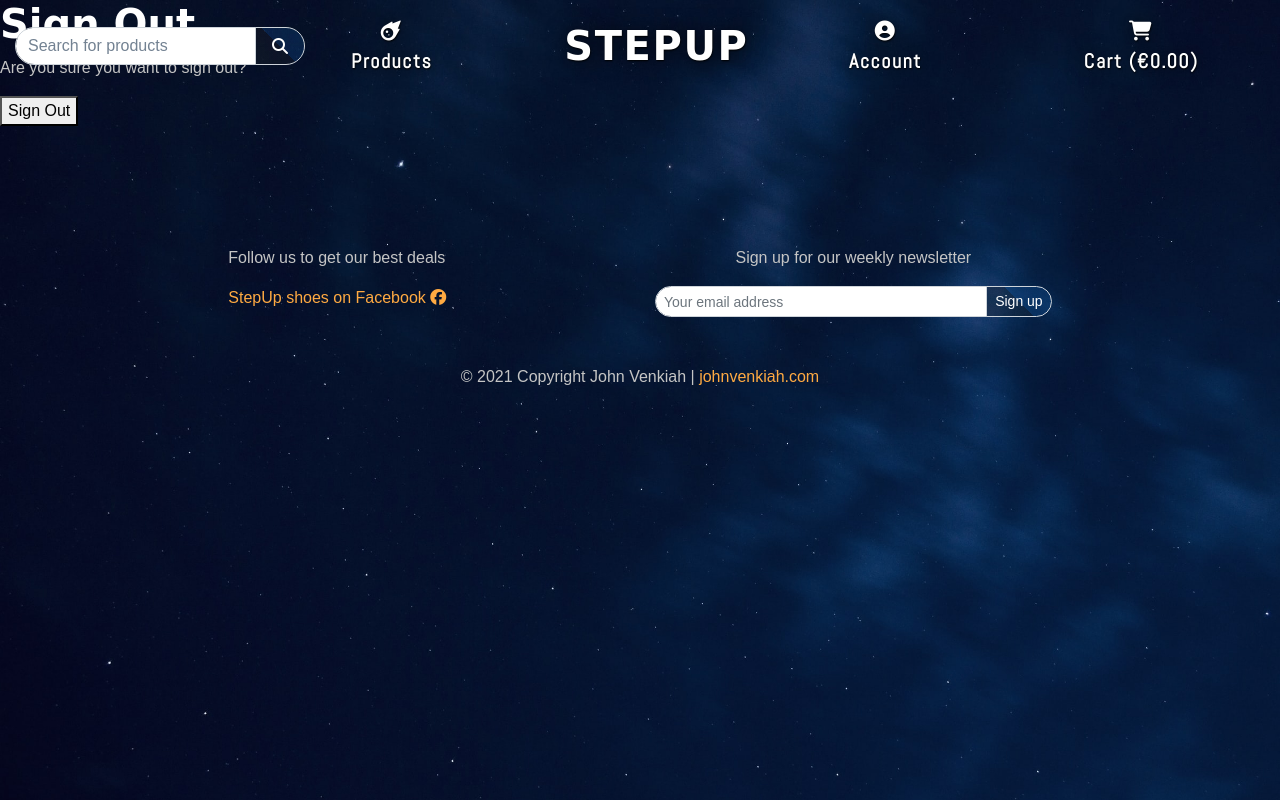
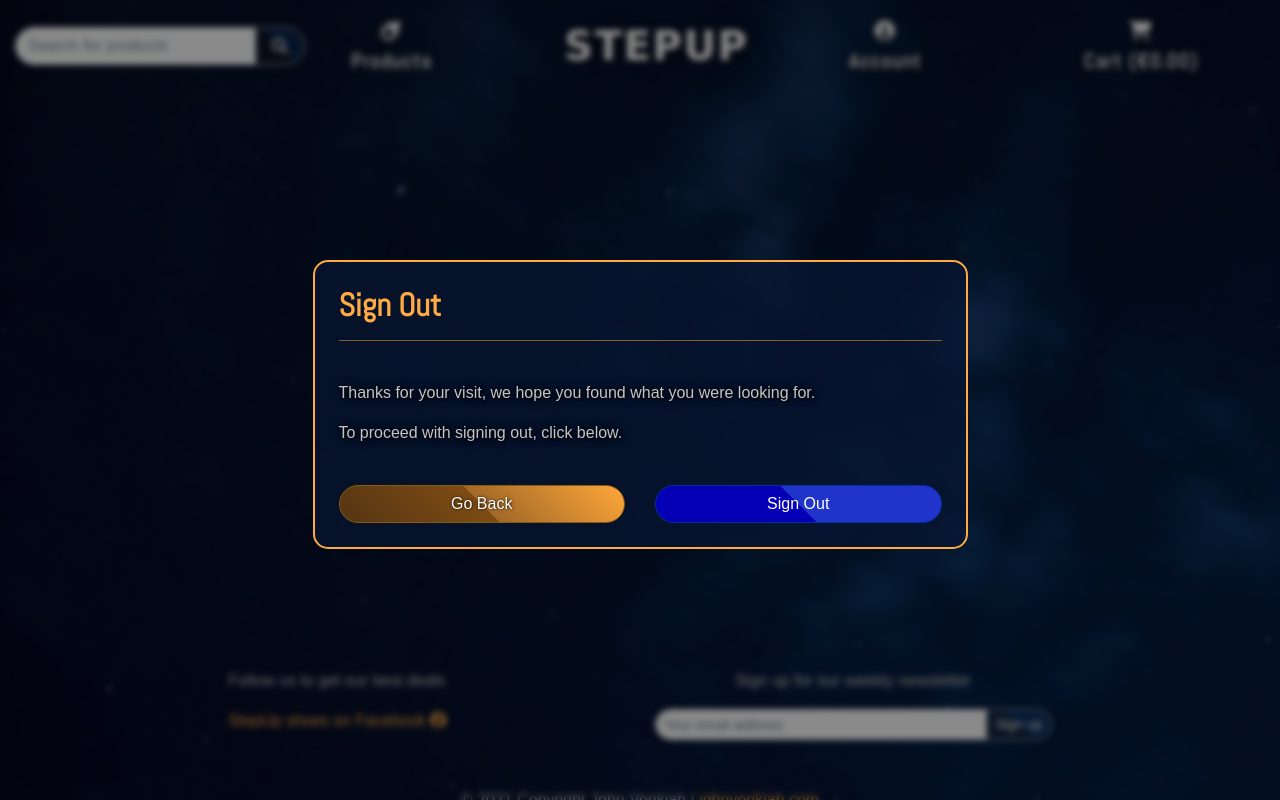
Before and after one commit to johnvenkiah/CI_PP5_John_Venkiah, a Django app: page /accounts/logout/ in a window 1280 px wide. Run offline with Django 3.2, Linux system fonts and the light colour scheme; a user stored in the database is signed in; data comes from the database, SQL or seed files in the repository; some libraries are stand-ins or nearby versions; some web fonts are replaced.

Commit message:
style/html: style logout page, add back button

```diff
--- a/products/templates/products/includes/delete_brand_modal.html
+++ b/products/templates/products/includes/delete_brand_modal.html
@@ -11,7 +11,7 @@
                 <p class="text-shadow">Are you sure you want to delete <strong><i class="text-orange">{{ brand.friendly_name }}</i></strong>?</p>
             </div>
             <div class="modal-footer">
-                <button type="button" class="btn btn-grey text-orange text-shadow" data-dismiss="modal">Cancel</button>
+                <button type="button" class="btn btn-grey text-white text-shadow" data-dismiss="modal">Cancel</button>
                 <a type="button" href="{% url 'delete_brand' brand.id %}" class="btn btn-red text-shadow">Delete Brand</a>
             </div>
         </div>
--- a/static/css/base.css
+++ b/static/css/base.css
@@ -175,10 +175,9 @@ p {
 }
 
 .btn-blue {
+    background: linear-gradient(45deg, #0500b6 50%, #2134c9 50%);
     color: #fff;
-    text-shadow: 0.4px 0.4px 3px black;
-    background: linear-gradient(45deg, #005693b8, #2b65e98c 50%, #657eff8c 50%, #9fb6ff9c);
-    border: 1px solid #00306c;
+    border: 1px solid #002f9f;
 }
 
 .btn-red {
@@ -873,6 +872,21 @@ textarea.form-control {
     margin-bottom: 9px;
 }
 
+.modal--overlay {
+        height: 100%;
+        width: 100%;
+        top: 0;
+        left: 0;
+        position: fixed;
+        background: rgba(0, 0, 0, 0.459);
+        z-index: 9000;
+        backdrop-filter: blur(3px);
+}
+
+.hi-z {
+    z-index: 10000;
+}
+
 @media (min-width: 992px) and (max-width: 1200px) {
     .logo-font.nav-link {
         font-size: .8rem;
--- a/templates/allauth/account/logout.html
+++ b/templates/allauth/account/logout.html
@@ -2,20 +2,45 @@
 
 {% load i18n %}
 
+{% block page_header %}
+    <div class="container header-container">
+        <div class="row">
+            <div class="col"></div>
+        </div>
+    </div>
+{% endblock %}
+
 {% block head_title %}{% trans "Sign Out" %}{% endblock %}
 
 {% block content %}
-<h1>{% trans "Sign Out" %}</h1>
+<div class="modal--overlay"></div>
 
-<p>{% trans 'Are you sure you want to sign out?' %}</p>
+<div class="row align-items-center mt-5">
+    <div class="p-4 mt-5 mx-auto col col-md-8 col-lg-6 modal-content hi-z">
+        <div class="wrapper">
+            <h2 class="text-orange font-weight-bold">{% trans "Sign Out" %}</h2>
+            <hr>
 
-<form method="post" action="{% url 'account_logout' %}">
-  {% csrf_token %}
-  {% if redirect_field_value %}
-  <input type="hidden" name="{{ redirect_field_name }}" value="{{ redirect_field_value }}"/>
-  {% endif %}
-  <button type="submit">{% trans 'Sign Out' %}</button>
-</form>
+            <p class="text-shadow pt-4">{% trans 'Thanks for your visit, we hope you found what you were looking for.' %}</p>
+            <p class="text-shadow pb-4">{% trans 'To proceed with signing out, click below.' %}</p>
 
-
+            <form method="post" action="{% url 'account_logout' %}">
+                {% csrf_token %}
+                {% if redirect_field_value %}
+                    <input type="hidden" name="{{ redirect_field_name }}" value="{{ redirect_field_value }}"/>
+                {% endif %}
+                <div class="row">
+                    <div class="col-6">
+                        <!-- Get to the previous viewed page with request.META.HTTP_REFERER, credits below. -->
+                        <!-- https://stackoverflow.com/questions/27325505/django-getting-previous-url -->
+                        <a class="btn btn-orange btn-block" href="{{ request.META.HTTP_REFERER }}">Go Back</a>
+                    </div>
+                    <div class="col-6">
+                        <button type="submit" class="btn btn-blue btn-block">{% trans 'Sign Out' %}</button>
+                    </div>
+                </div>
+            </form>
+        </div>
+    </div>
+</div>
 {% endblock %}
```
